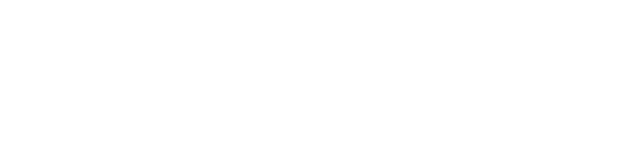
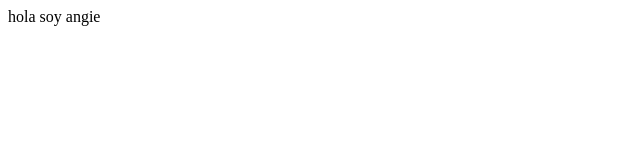
Before and after one commit to AngieZapata/Pruebas-HTML-5, a plain HTML site: page index.html in a window 1280 px wide. Shown: the whole page, without its empty margins (0-640 px from the left). Drawn offline with Linux system fonts and the light colour scheme.

Commit message:
bodyagregado

```diff
--- a/index.html
+++ b/index.html
@@ -6,6 +6,7 @@
     <title>Document</title>
 </head>
 <body>
+    hola soy angie
 
 </body>
 </html>
```
